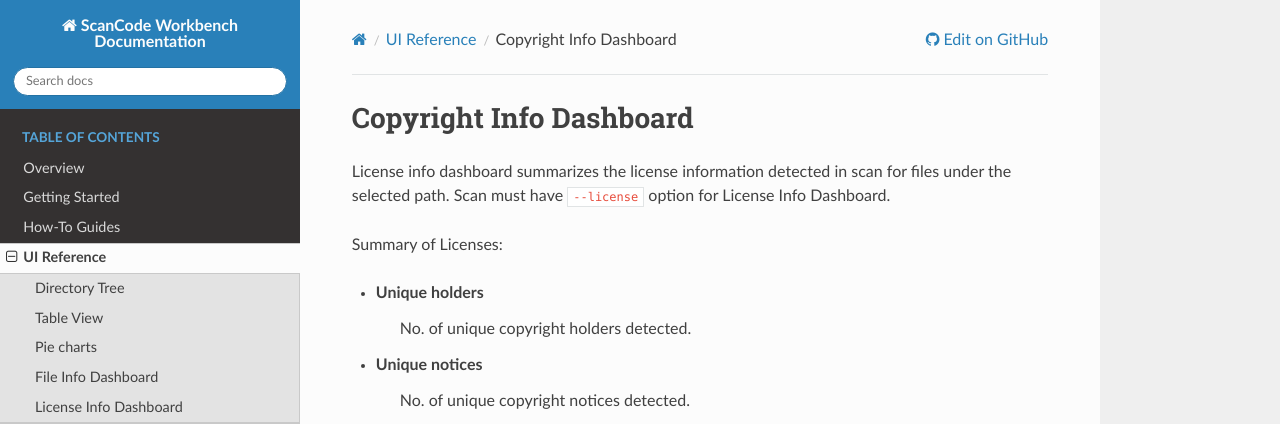
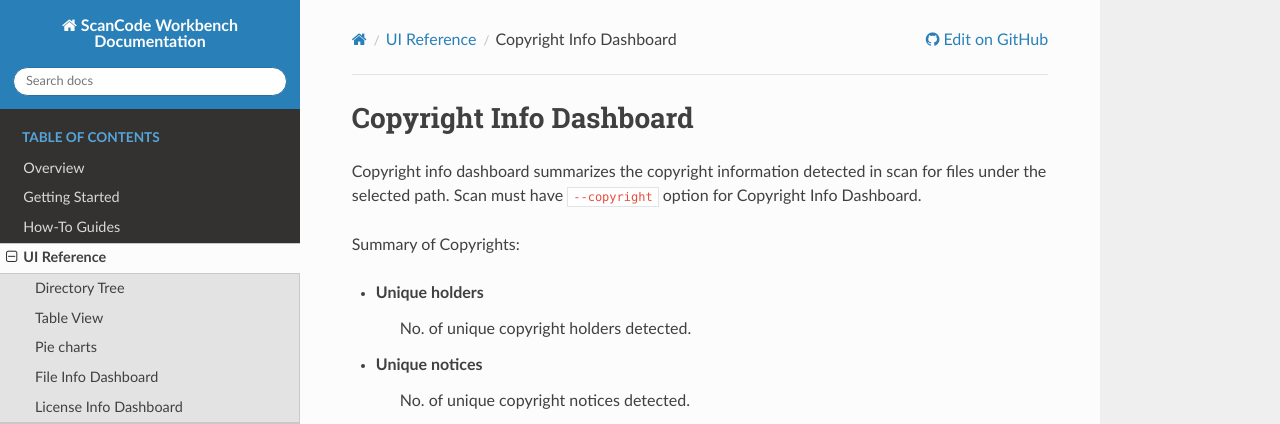
Before and after one commit to aboutcode-org/scancode-workbench, a Sphinx documentation site: the page built from docs/source/ui-reference/copyright-info-dashboard.rst, in a window 1280 px wide and 900 px high. Shown: the top 424 px of the window. Built offline with Sphinx 7.4.7 and the Read the Docs theme 2.0.0, drawn with Linux system fonts in a browser that asks for light colours.

Commit message:
Add minor fixes in workbench docs
Signed-off-by: Ayan Sinha Mahapatra <ayansmahapatra@gmail.com>

```diff
--- a/docs/source/ui-reference/chart-summary-view.rst
+++ b/docs/source/ui-reference/chart-summary-view.rst
@@ -6,7 +6,7 @@
 
 With the chart summary view, a user can select a node in the directory tree (i.e., a directory,
 folder or file) and display a horizontal bar chart listing the values identified in the scanned
-codebase -- that is, the clues detected by ScanCode Toolkit -- for a number of different
+codebase, i.e. the ScanCode Toolkit detections, for a number of different
 attributes.
 
 The attributes are a subset of the columns displayed in the table view, and can be
--- a/docs/source/ui-reference/copyright-info-dashboard.rst
+++ b/docs/source/ui-reference/copyright-info-dashboard.rst
@@ -4,10 +4,10 @@
 :index:`Copyright Info Dashboard`
 ===================================
 
-License info dashboard summarizes the license information detected in scan for files under the selected path.
-Scan must have ``--license`` option for License Info Dashboard.
+Copyright info dashboard summarizes the copyright information detected in scan for files under the selected path.
+Scan must have ``--copyright`` option for Copyright Info Dashboard.
 
-Summary of Licenses:
+Summary of Copyrights:
 
 - Unique holders
     No. of unique copyright holders detected.
--- a/docs/source/ui-reference/table-view.rst
+++ b/docs/source/ui-reference/table-view.rst
@@ -10,8 +10,9 @@
 file size, etc) and package information (package type, primary language of package) that was
 detected.
 
-The columns can be sorted as well as shown or hidden based on what the user’s
-preferences or using preset groups. Searching for specific clues (license names, copyrights, etc.) is also available in this view.
+The columns can be sorted as well as shown or hidden based on what the user
+preference is. Searching for specific clues (license names, copyrights, etc.)
+is also available in this view.
 
 .. Note::
   The data in tableview is only available if corresponding options were enabled when performing the scan.
```
Also changed, not shown: docs/source/ui-reference/license-explorer.rst (+7 -4 lines).
